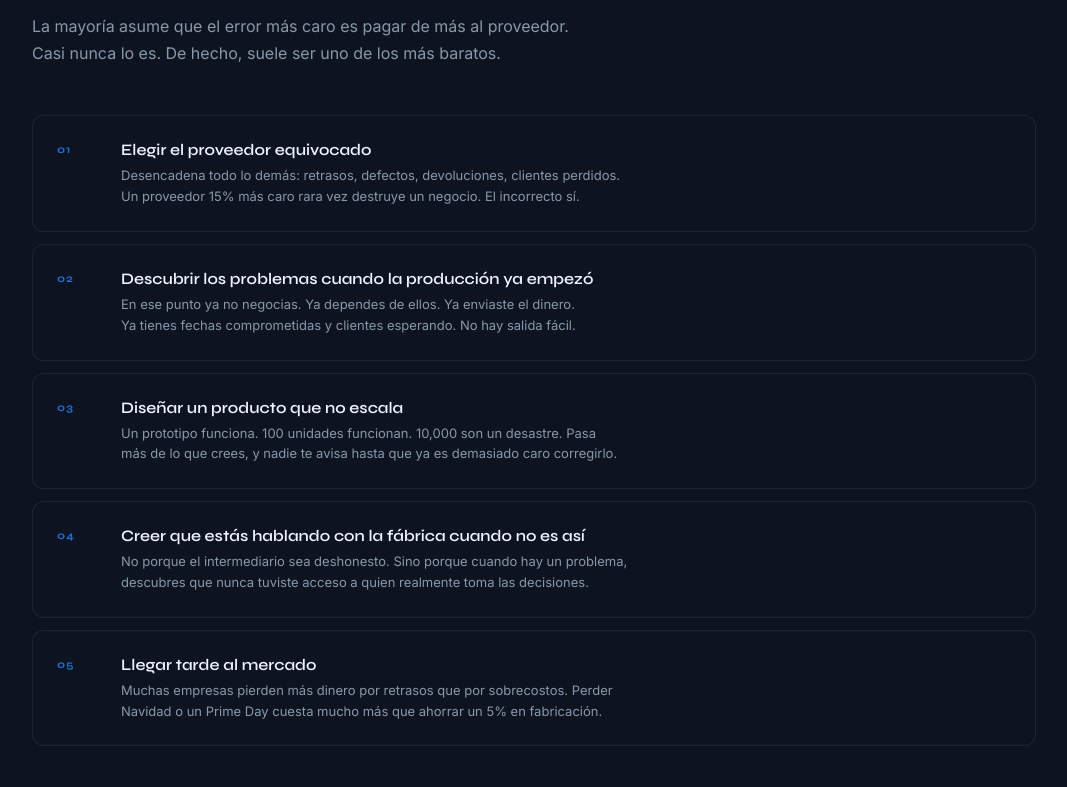
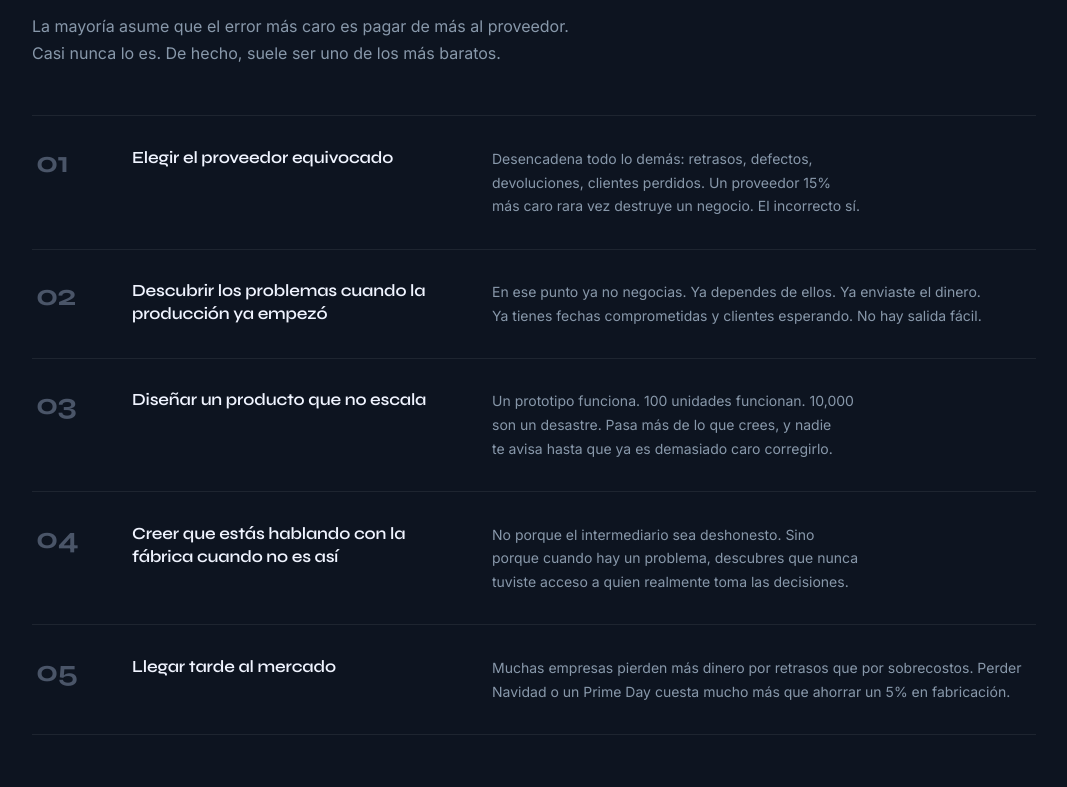
Before and after one commit to pierocibri-prog/cimmino-global, a plain HTML site: page es/index.html in a window 1280 px wide. Shown: the part 893-1680 px from the top of the page, without its empty margins (106-1173 px from the left). Drawn offline with Linux system fonts and the light colour scheme.

Commit message:
Update index.html

```diff
--- a/es/index.html
+++ b/es/index.html
@@ -298,32 +298,46 @@
     margin-bottom: 3rem;
   }
 
-  /* PROBLEMS */
-  .problems-grid { display: grid; gap: 12px; }
+  /* PROBLEMS — editorial ledger */
+  .problems-grid { display: flex; flex-direction: column; max-width: 1040px; margin-top: 0.5rem; }
   .problem-card {
-    background: var(--bg2);
-    border: 0.5px solid var(--border);
-    border-radius: 12px;
-    padding: 1.5rem;
     display: grid;
-    grid-template-columns: 48px 1fr;
-    gap: 1rem;
-    transition: border-color 0.3s;
-  }
-  .problem-card:hover { border-color: rgba(30,111,217,0.3); }
+    grid-template-columns: 56px minmax(220px, 320px) 1fr;
+    column-gap: 2.5rem;
+    align-items: start;
+    padding: 1.9rem 0.75rem 1.9rem 0.25rem;
+    border-top: 1px solid var(--border);
+    position: relative;
+    transition: background 0.35s ease;
+  }
+  .problem-card:last-child { border-bottom: 1px solid var(--border); }
+  .problem-card::before {
+    content: ""; position: absolute; left: 0; top: -1px; bottom: -1px; width: 2px;
+    background: var(--blue); transform: scaleY(0); transform-origin: top;
+    transition: transform 0.35s ease; opacity: 0.8;
+  }
+  .problem-card:hover { background: rgba(74,144,226,0.025); }
+  .problem-card:hover::before { transform: scaleY(1); }
   .problem-num {
     font-family: 'Syne', sans-serif;
-    font-size: 11px; font-weight: 700;
-    color: var(--blue);
-    letter-spacing: 0.08em;
-    padding-top: 3px;
-  }
+    font-size: 30px; font-weight: 700;
+    color: var(--gray2);
+    letter-spacing: -0.02em; line-height: 1.05;
+    transition: color 0.35s ease;
+  }
+  .problem-card:hover .problem-num { color: var(--blue-light); }
   .problem-title {
     font-family: 'Syne', sans-serif;
-    font-size: 16px; font-weight: 600;
-    margin-bottom: 6px;
-  }
-  .problem-desc { font-size: 13px; color: var(--gray); line-height: 1.6; max-width: 600px; text-wrap: balance; }
+    font-size: 17px; font-weight: 600; color: var(--white);
+    line-height: 1.35; letter-spacing: -0.01em;
+  }
+  .problem-desc { font-size: 14px; color: var(--gray); line-height: 1.7; max-width: 540px; text-wrap: balance; }
+  @media (max-width: 860px) {
+    .problem-card { grid-template-columns: 40px 1fr; column-gap: 1.25rem; row-gap: 0.55rem; padding: 1.5rem 0; }
+    .problem-num { grid-column: 1; grid-row: 1 / span 2; font-size: 22px; }
+    .problem-title { grid-column: 2; grid-row: 1; }
+    .problem-desc { grid-column: 2; grid-row: 2; }
+  }
 
   /* STEPS */
   .steps-grid {
@@ -586,39 +600,29 @@
     <div class="problems-grid">
       <div class="problem-card">
         <div class="problem-num">01</div>
-        <div>
           <div class="problem-title">Elegir el proveedor equivocado</div>
           <div class="problem-desc">Desencadena todo lo demás: retrasos, defectos, devoluciones, clientes perdidos. Un proveedor 15% más caro rara vez destruye un negocio. El incorrecto sí.</div>
         </div>
-      </div>
       <div class="problem-card">
         <div class="problem-num">02</div>
-        <div>
           <div class="problem-title">Descubrir los problemas cuando la producción ya empezó</div>
           <div class="problem-desc">En ese punto ya no negocias. Ya dependes de ellos. Ya enviaste el dinero. Ya tienes fechas comprometidas y clientes esperando. No hay salida fácil.</div>
         </div>
-      </div>
       <div class="problem-card">
         <div class="problem-num">03</div>
-        <div>
           <div class="problem-title">Diseñar un producto que no escala</div>
           <div class="problem-desc">Un prototipo funciona. 100 unidades funcionan. 10,000 son un desastre. Pasa más de lo que crees, y nadie te avisa hasta que ya es demasiado caro corregirlo.</div>
         </div>
-      </div>
       <div class="problem-card">
         <div class="problem-num">04</div>
-        <div>
           <div class="problem-title">Creer que estás hablando con la fábrica cuando no es así</div>
           <div class="problem-desc">No porque el intermediario sea deshonesto. Sino porque cuando hay un problema, descubres que nunca tuviste acceso a quien realmente toma las decisiones.</div>
         </div>
-      </div>
       <div class="problem-card">
         <div class="problem-num">05</div>
-        <div>
           <div class="problem-title">Llegar tarde al mercado</div>
           <div class="problem-desc">Muchas empresas pierden más dinero por retrasos que por sobrecostos. Perder Navidad o un Prime Day cuesta mucho más que ahorrar un 5% en fabricación.</div>
         </div>
-      </div>
     </div>
     <div style="margin-top: 3.5rem;">
       <p style="font-family: 'Syne', sans-serif; font-size: clamp(22px, 3.5vw, 38px); font-weight: 800; line-height: 1.15; letter-spacing: -0.02em; color: var(--gray); max-width: 720px;">El error más caro en manufactura<br><span style="color: var(--white);">es descubrirlo demasiado tarde.</span></p>
```
